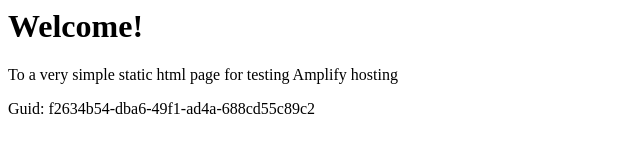
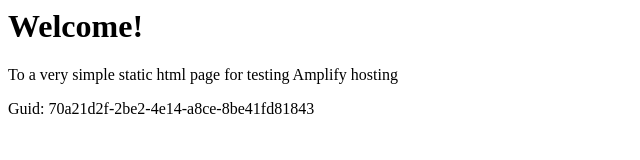
Before and after one commit to aws-aemilia-gru/Github-PR-Commit-Integration-Test-DoNotTouch-GithubWebhookPreviewCanaryTest-v1-preprod-sa-east-1, a website: page src/index.html in a window 1280 px wide. Shown: the full height of the page, 0-640 px from the left. Drawn offline with Linux system fonts and the light colour scheme.

Commit message:
commit from integ tests

```diff
--- a/src/index.html
+++ b/src/index.html
@@ -12,6 +12,6 @@
 <body>
     <h1>Welcome!</h1>
     <p>To a very simple static html page for testing Amplify hosting</p>
-    <p>Guid: f2634b54-dba6-49f1-ad4a-688cd55c89c2</p></body>
+    <p>Guid: 70a21d2f-2be2-4e14-a8ce-8be41fd81843</p></body>
 
 </html>
```
